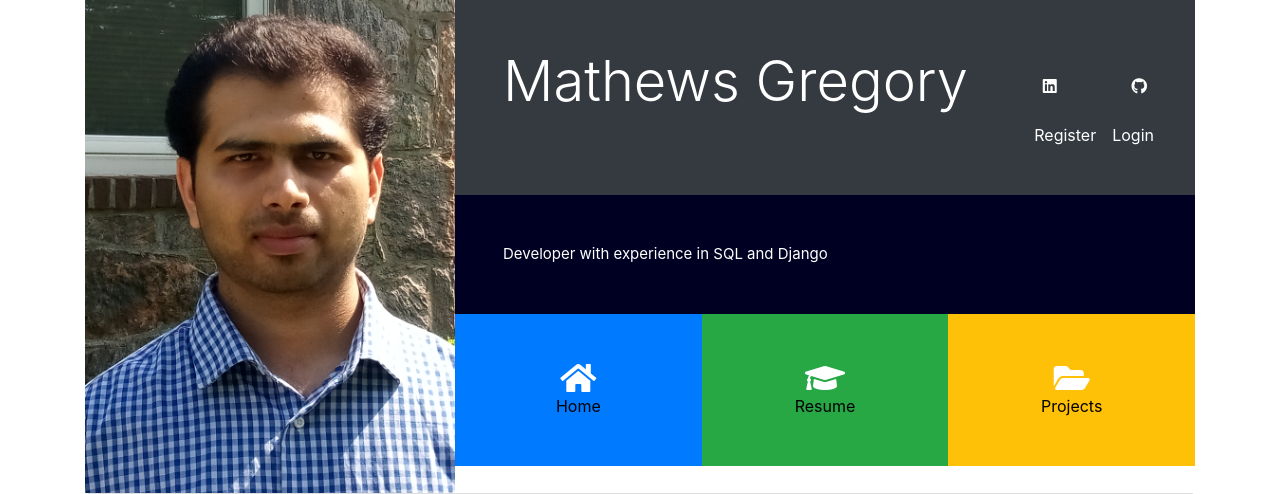
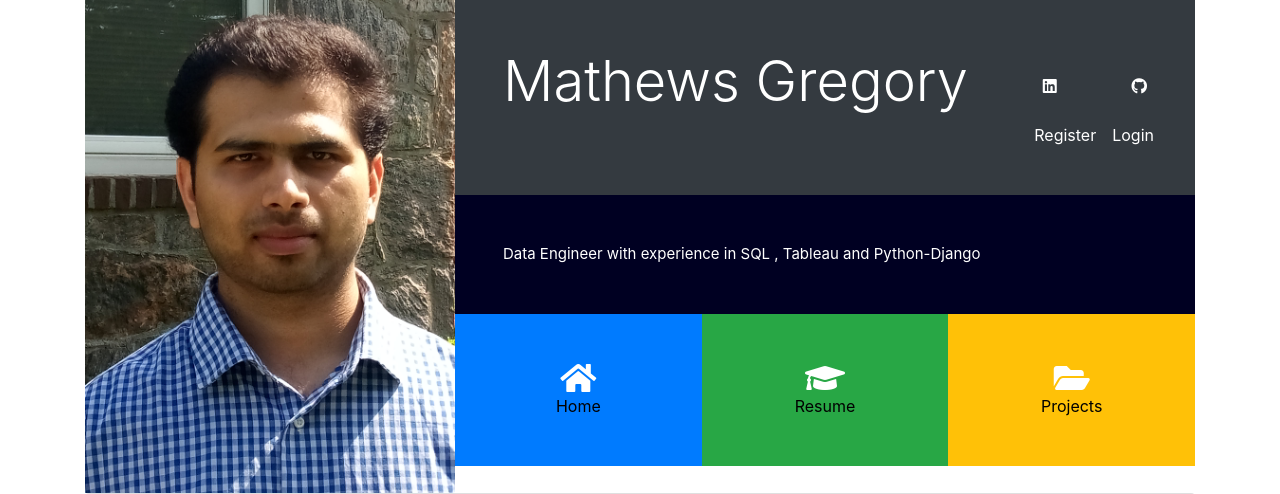
Before and after one commit to mgrego03/My-portfolio-project, a Django app: page / in a window 1280 px wide. Shown: the top 494 px of the page. Run offline with Django 3.2, Linux system fonts and the light colour scheme; data comes from the database, SQL or seed files in the repository; both versions use the stored data as it was after the commit; some libraries are stand-ins or nearby versions.

Commit message:
made new changes on Nov-1-2020

```diff
--- a/portfolio/templates/portfolio/basetemplate.html
+++ b/portfolio/templates/portfolio/basetemplate.html
@@ -57,7 +57,7 @@
             </div>
 
             <div class="p-5 bg-black" >
-                Developer with experience in SQL and Django
+                Data Engineer with experience in SQL , Tableau and Python-Django
 
             </div>
 
```
Also changed, not shown: requirements.txt (deleted, +0 -225 lines), db.sqlite3, 1 other file.
